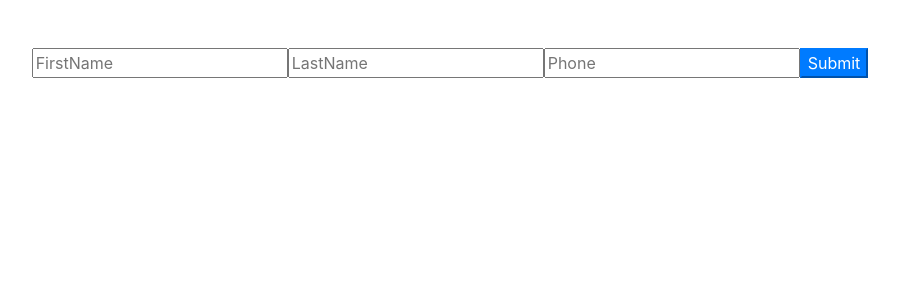
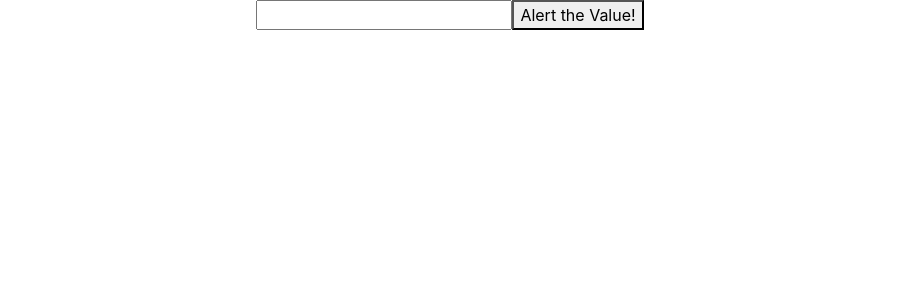
Before and after one commit to mavisluan/react-review, a React (Create React App) app: page / in a window 1280 px wide. Shown: the top 300 px of the page, without its empty margins (190-1089 px from the left). Built offline with nearby package versions, Linux system fonts and the light colour scheme.

Commit message:
Uncontrolled Inputs with stateful components and stateless components

```diff
--- a/src/App.js
+++ b/src/App.js
@@ -1,11 +1,14 @@
 import React from 'react';
 import './App.css';
 import ControlledInput from "./components/ControlledInput";
+import {RefInput, RefInputStateless} from "./components/UncontrolledInput";
 
 function App() {
   return (
     <div className="App">
-      <ControlledInput/>
+      {/*<ControlledInput/>*/}
+      {/*<RefInput />*/}
+      <RefInputStateless/>
     </div>
   );
 }
--- /dev/null
+++ b/src/components/UncontrolledInput.js
@@ -0,0 +1,37 @@
+import React, {Component} from 'react';
+
+// Uncontrolled inputs: When an input is uncontrolled, it manages its own internal state
+
+// Refs: A ref allows you to get direct access to a DOM element or an instance of a component.
+// 1. Class Component / Stateful component
+export class RefInput extends Component {
+    showValue = () => {
+        alert(`Input contains: ${this.input.value}`);
+        console.log('this.input', this.input) // this.input --> <input type="text" />
+    }
+
+    render() {
+        return(
+            <div>
+                <input type="text" ref={(inputValue) => this.input = inputValue}/>
+                <button onClick={this.showValue}>Alert the Value!</button>
+            </div>
+        )
+    }
+}
+
+// 2. Stateless Component
+export const RefInputStateless = () => {
+    let input = '';
+
+    const showValue = () => {
+        alert(`Input contains: ${input.value}`);
+        console.log('input', input); // input --> <input type="text" />
+    };
+    return (
+        <div>
+            <input type="text" ref={(i) => input = i}/>
+            <button onClick={showValue}>Alert the Value!</button>
+        </div>
+    )
+}
```
